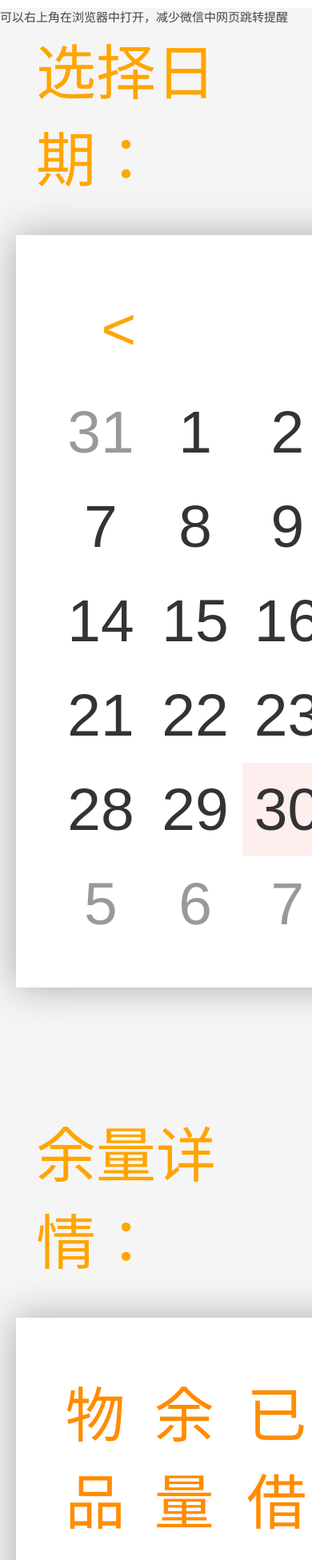
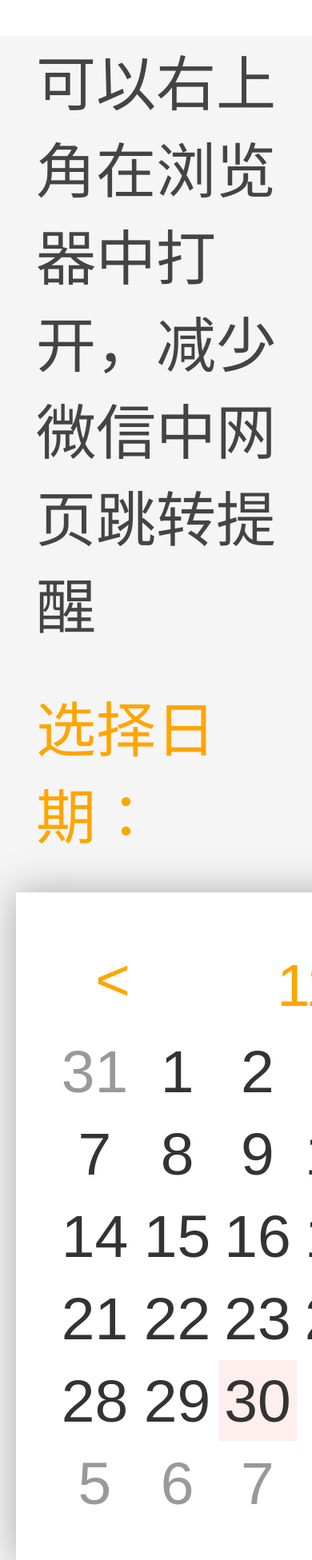
Before and after one commit to ahangchen/material, a Django app: page /2016/11/30/view_mobile/ in a window 390 px wide. Shown: the top 1951 px of the page at 80% size. Run offline with Django 3.2, Linux system fonts and the light colour scheme; data comes from the database, SQL or seed files in the repository.

Commit message:
mobile view

```diff
--- a/mng/static/css/view_mobile.css
+++ b/mng/static/css/view_mobile.css
@@ -6,6 +6,10 @@ table {
     /*float: left;*/
     text-align: center;
     padding: 3rem;
+}
+.hint {
+    margin: 3rem;
+    font-size: 5rem;
 }
 .bg-mobile {
   background-color: whitesmoke;
@@ -17,7 +21,7 @@ table a {
 td {
     color: #666;
     font-size: 5rem;
-    padding: 1rem;
+    padding: 0.5rem;
 }
 
 .click_label {
--- a/mng/templates/mng/view_mobile.html
+++ b/mng/templates/mng/view_mobile.html
@@ -12,7 +12,7 @@
 <div class="bg-mobile">
     <div class="main-mobile">
         <div id="cur_date" style="display: none;">{{ cur_year }}-{{ cur_month }}-{{ cur_day }}</div>
-        <div>可以右上角在浏览器中打开，减少微信中网页跳转提醒</div>
+        <div class="hint">可以右上角在浏览器中打开，减少微信中网页跳转提醒<br/></div>
         <div class="click_label">选择日期：</div>
         <table class="table-mobile" id="calendar">
             <tr>
```
